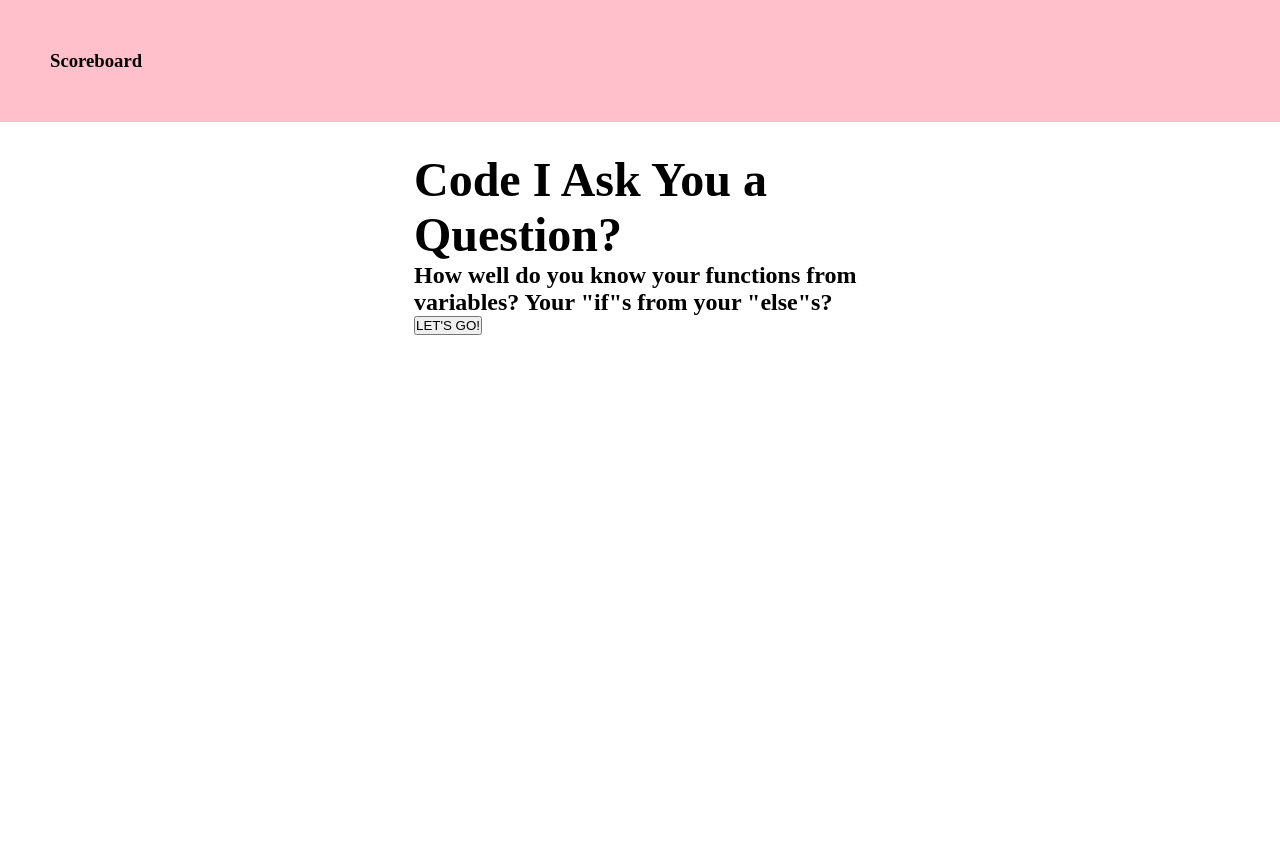
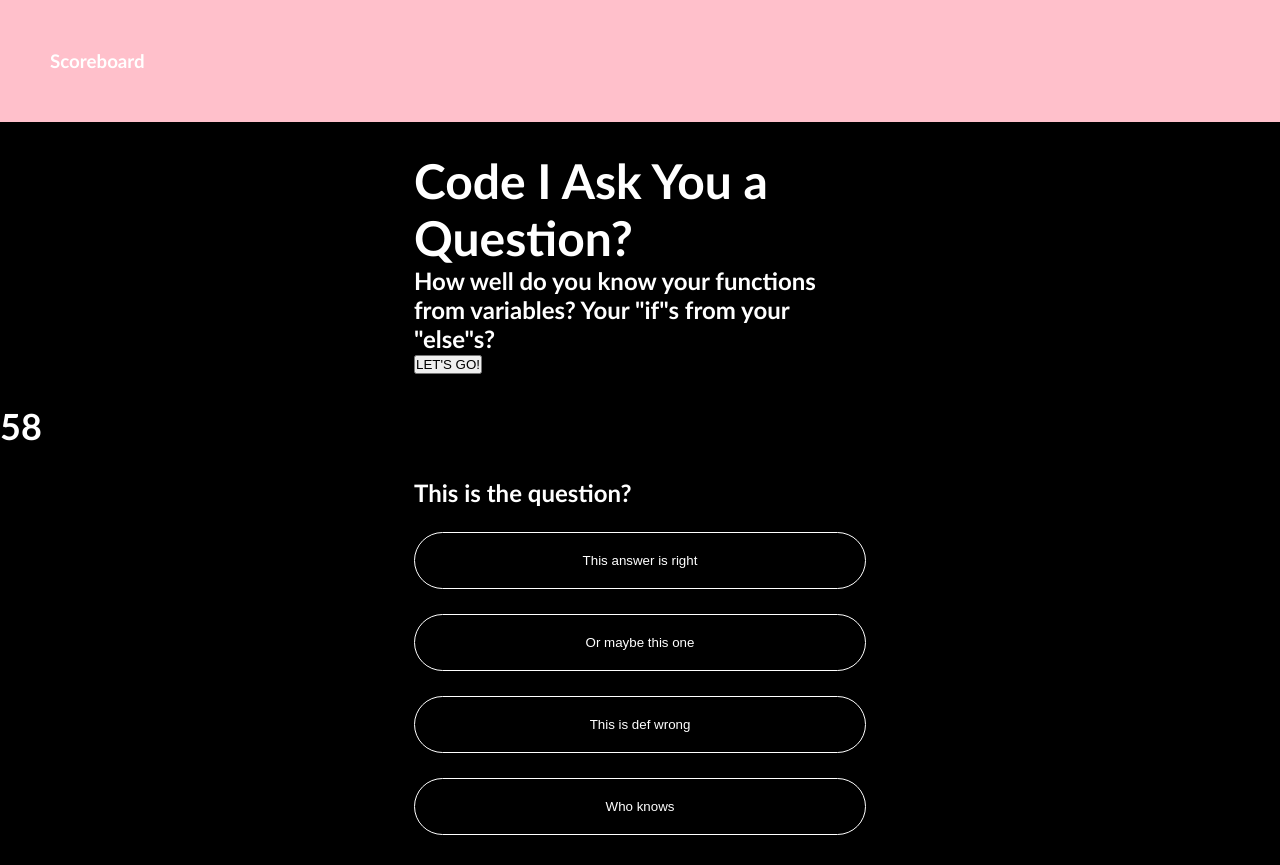
Before and after one commit to ggzaragoza/Zaragoza-HW-Wk4-CodeQuiz, a plain HTML site: page index.html in a window 1280 px wide. Both pictures are taken after a click on the button "LET'S GO!". Before the commit the page ends 800 px from the top, so only its background shows below. Drawn offline with Linux system fonts and the light colour scheme.

Commit message:
More work on script.js

```diff
--- a/assets/script.js
+++ b/assets/script.js
@@ -1,6 +1,7 @@
 var timerEl = document.querySelector(".timer");
 var beginQuiz = document.querySelector('#begin');
 var quiz = document.getElementById('quiz');
+var title = document.getElementById('titlescreen');
 // var question = document.querySelector("#question");
 // var choiceA = document.querySelector("#choiceA");
 // var choiceB = document.querySelector("#choiceB");
@@ -50,27 +51,33 @@ const allQuestions = [
     },
 ]
 
+var question = document.createElement("h2");
+var choice1 = document.createElement("button");
+var choice2 = document.createElement("button");
+var choice3 = document.createElement("button");
+var choice4 = document.createElement("button");
+
 function buildQuestion(input) {
 
     // for (var i = 0; i < allQuestions.length; i++)
 
-    var question = document.createElement("h2");
+    // var question = document.createElement("h2");
     question.innerHTML = allQuestions[input].ask;
     quiz.appendChild(question);
 
-    var choice1 = document.createElement("button");
+    // var choice1 = document.createElement("button");
     choice1.textContent = allQuestions[input].choices[0].text;
     quiz.appendChild(choice1);
 
-    var choice2 = document.createElement("button");
+    // var choice2 = document.createElement("button");
     choice2.textContent = allQuestions[input].choices[1].text;
     quiz.appendChild(choice2);
 
-    var choice3 = document.createElement("button");
+    // var choice3 = document.createElement("button");
     choice3.textContent = allQuestions[input].choices[2].text;
     quiz.appendChild(choice3);
 
-    var choice4 = document.createElement("button");
+    // var choice4 = document.createElement("button");
     choice4.textContent = allQuestions[input].choices[3].text;
     quiz.appendChild(choice4);
 
@@ -82,11 +89,47 @@ var questionNumber = 0;
 function askQuestion() {
     buildQuestion(questionNumber);
 
-    var buttons = quiz.getElementsByTagName("button");
-    buttons.addEventListener("click", questionNumber++);
+    questionNumber++;
+
+    // if (questionNumber > 0) {
+
+    // }
+}
+
+// function nextQuestion() {
+
+// var buttons = quiz.getElementsByTagName("button");
+// buttons.classList.add("answer-button");
+// var answerButtons = quiz.getElementsByClassName("answer-button");
+// answerButtons.addEventListener("click", nextQuestion);
+
+//     questionNumber++;
+
+// }
+
+
+// function removeTitle() {
+//     title.classList.add("hidden");
+// }
 
 beginQuiz.addEventListener("click", countdown);
 beginQuiz.addEventListener("click", askQuestion);
+// beginQuiz.addEventListener("click", removeTitle);
+
+
+
+
+
+
+
+
+
+// var buttons = quiz.getElementsByTagName("button");
+// buttons.classList.add("answer-button");
+// var answerButtons = quiz.getElementsByClassName("answer-button");
+// answerButtons.addEventListener("click", questionNumber++);
+
+// // buttonEl.addEventListener("click", nextQuestion);
 
 
 
@@ -99,16 +142,32 @@ beginQuiz.addEventListener("click", askQuestion);
 
 
 
+
+
+
+
+
+
+
+
+
+
+
+
+
+// var buttons = quiz.getElementsByTagName("button");
+// buttons.addEventListener("click", questionNumber++);
+
+
+
+
+
+
 // for (var i = 0; i < allQuestions.length; i++)
 
 // .setAttribute('class', 'quiz-btn')
 
 
-    // function nextQuestion() {
-    //     questionNumber++;
-    // }
-
-}
 
 // if (buttons.allQuestions.choices.correct === true) {
 //     questionNumber++;
@@ -130,14 +189,9 @@ beginQuiz.addEventListener("click", askQuestion);
 
 // buttonEl.addEventListener("click", nextQuestion);
 
-
-// buildQuestion(allQuestions[i]);
-// for (var i = 0; i < allQuestions.length; i++) {
-// }
-
-
-// if (buttonEl.allQuestions.choices.correct === true) {
+// function nextQuestion() {
 //     questionNumber++;
+//     askQuestion();
 // }
 
 
@@ -148,24 +202,11 @@ beginQuiz.addEventListener("click", askQuestion);
 
 
 
+// buildQuestion(allQuestions[i]);
+// for (var i = 0; i < allQuestions.length; i++) {
+// }
 
 
-
-
-// const question1 = {
-//     ask: "This is the question?",
-//     choiceA: "This answer is right",
-//     choiceB: "Or maybe this one",
-//     choiceC: "This is def wrong",
-//     choiceD: "Who knows"
+// if (buttonEl.allQuestions.choices.correct === true) {
+//     questionNumber++;
 // }
-
-// const question2 = {
-//     ask: "This is the second question?",
-//     choiceA: "A could be wrong now",
-//     choiceB: "We never can tell about B",
-//     choiceC: "Perhaps C is right this time",
-//     choiceD: "I'm hungry"
-// }
-
-// var allQuestions = [question1, question2];
--- a/assets/style.css
+++ b/assets/style.css
@@ -2,6 +2,13 @@
     box-sizing: border-box;
     padding: 0;
     margin: 0;
+}
+
+body {
+    background-color: black;
+    color: white;
+    font-family: 'Gill Sans', 'Gill Sans MT', Calibri, 'Trebuchet MS', sans-serif;
+    font-weight: 100;
 }
 
 header {
@@ -42,5 +49,16 @@ h1 {
     display: block;
     width: 100%;
     padding: 20px;
-    margin-top: 10px;
+    margin-top: 25px;
+    border-radius: 50px;
+    background-color: black;
+    color: white;
+    border: 1px solid white;
+    transition: ease-in-out .5s;
+    cursor: pointer;
 }
+
+#quiz button:hover {
+    background-color: white;
+    color: black;
+}
--- a/index.html
+++ b/index.html
@@ -12,7 +12,7 @@
 
   <body>
 
-    <div class="titlescreen">
+    <!-- <div class="titlescreen"> -->
 
         <header>
 
@@ -34,32 +34,15 @@
 
             </section>
 
+            <h3 class="timer"></h3>
+
             <section id="quiz">
-
-                <h3 class="timer"></h3>
-
-                <!-- <h2 id="question"></h2> -->
-<!--
-                <button id="choiceA"></button>
-                <button id="choiceB"></button>
-                <button id="choiceC"></button>
-                <button id="choiceD"></button> -->
-
-                <!-- <div class="choice" id="choiceA"></div>
-                <div class="choice" id="choiceB"></div>
-                <div class="choice" id="choiceC"></div>
-                <div class="choice" id="choiceD"></div> -->
-
-                <!-- <h3 id="choices">sup</h3>
-                <h3 id="choices">sup</h3>
-                <h3 id="choices">sup</h3>
-                <h3 id="choices">sup</h3> -->
 
             </section>
 
         </main>
 
-    </div>
+    <!-- </div> -->
 
     <script src="./assets/script.js"></script>
 
```
